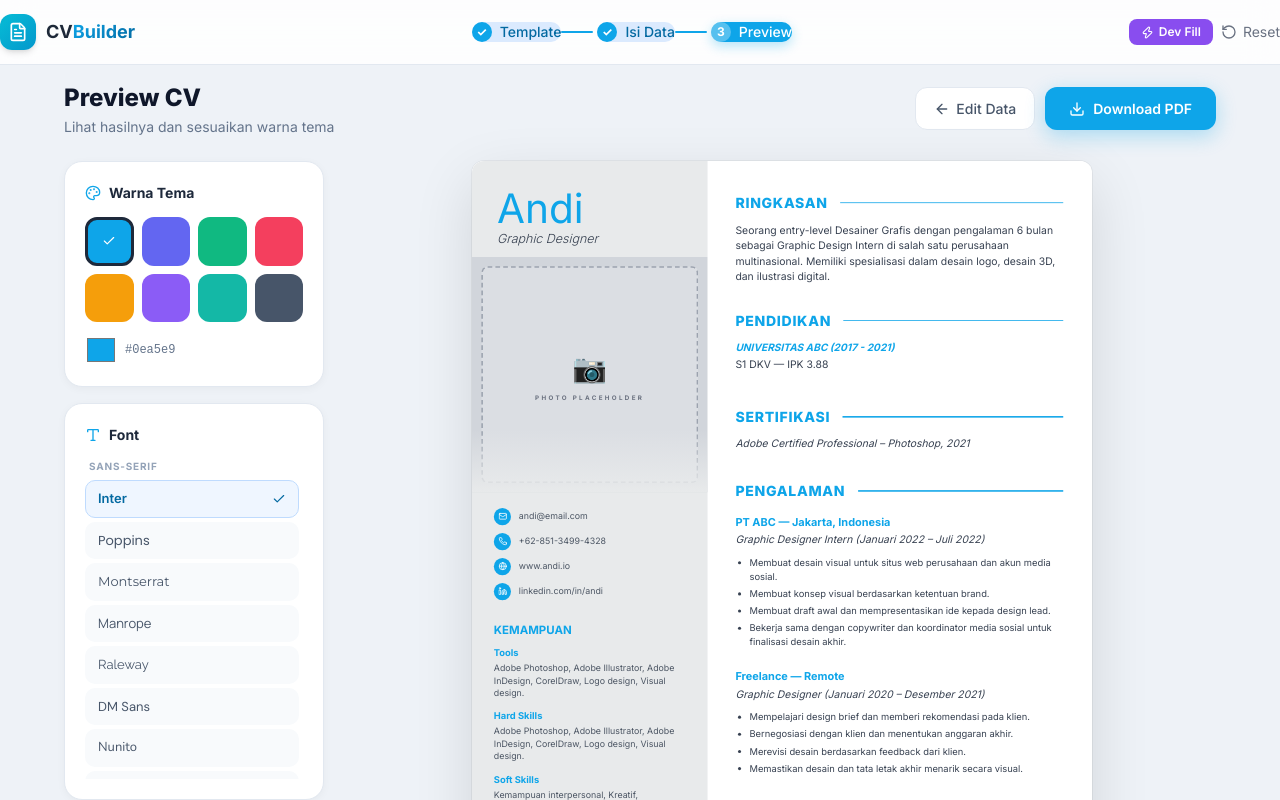
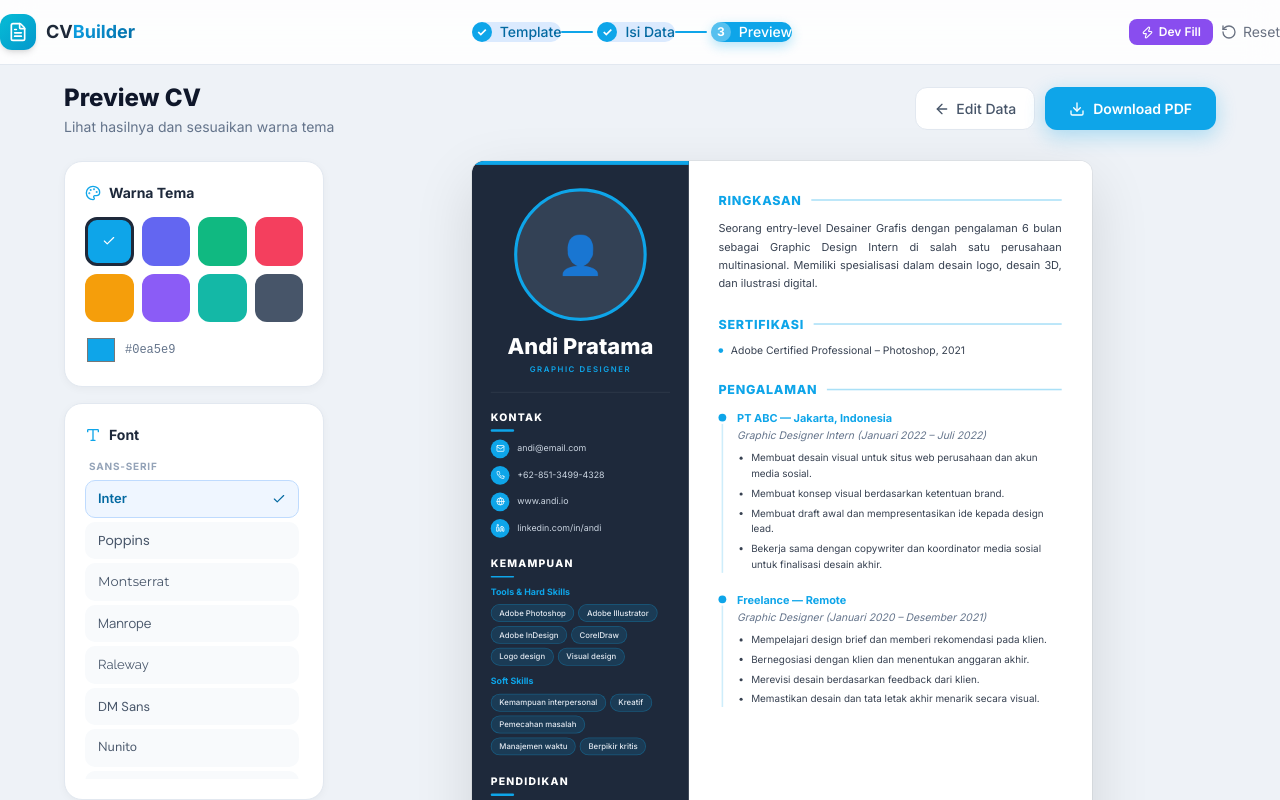
Before and after one commit to syahrulfitriadi/Web-CV-Maker, a React (Vite) app: page / in a window 1280 px wide. Both pictures are taken after a click on the button "Dev Fill". Shown: the top 800 px of the page. Built offline with nearby package versions, Linux system fonts and the light colour scheme; a web font is replaced by a local one.

Commit message:
feat: add ClassicTemplate component with dark sidebar and circular profile photo layout

```diff
--- a/src/templates/ClassicTemplate.jsx
+++ b/src/templates/ClassicTemplate.jsx
@@ -1,17 +1,19 @@
 /**
- * Classic Template — Exact port of Referensi CV 1 (code.html)
- * Sidebar: #E8EAEB, 38% width, p-10
- * Section title: flex + ::after line (replicated with div)
- * Name: text-6xl (#0077B6), title: italic font-light text-xl
- * Photo: aspect-square full width with gradient fade
- * Contact: circle icons, sidebar-text 8.5pt
- * Skills: sidebar-heading 11pt, sidebar-sub-heading 9pt
- * Main: flex-1 p-10 pt-12, section spacing space-y-10
- * Body text: 10pt #374151 line-height 1.5
+ * Classic Template — v4
+ * Dark sidebar, circular photo, better vertical space distribution
  */
 
 import { getPhotoStyle } from '../utils/photoStyle'
 import { getFontConfig, migrateFontId } from '../utils/fonts'
+
+function hexToRgba(hex, alpha) {
+  try {
+    const r = parseInt(hex.slice(1, 3), 16)
+    const g = parseInt(hex.slice(3, 5), 16)
+    const b = parseInt(hex.slice(5, 7), 16)
+    return `rgba(${r},${g},${b},${alpha})`
+  } catch { return `rgba(0,119,182,${alpha})` }
+}
 
 export default function ClassicTemplate({ data, themeColor = '#0077B6', fontFamily = 'inter' }) {
   const { personalInfo, summary, experience, education, skills, certifications } = data
@@ -19,68 +21,79 @@ export default function ClassicTemplate({ data, themeColor = '#0077B6', fontFami
   const fontCfg = getFontConfig(migrateFontId(fontFamily))
   const ff = fontCfg.body
 
+  const nameParts = (personalInfo.name || 'Nama').split(' ')
+  const firstName = nameParts[0]
+  const lastName = nameParts.slice(1).join(' ')
+
+  const sidebarBg = '#1e293b'
+  const sidebarText = '#cbd5e1'
+
   return (
     <div style={{
       width: '100%', height: '100%', display: 'flex',
       fontFamily: ff, background: 'white', overflow: 'hidden',
     }}>
-      {/* ═══════ LEFT SIDEBAR (w-[38%] bg-[#E8EAEB]) ═══════ */}
-      <aside style={{ width: '38%', background: '#E8EAEB', display: 'flex', flexDirection: 'column', flexShrink: 0 }}>
+      {/* ═══════ LEFT SIDEBAR ═══════ */}
+      <aside style={{
+        width: '35%', background: sidebarBg, display: 'flex',
+        flexDirection: 'column', flexShrink: 0, overflow: 'hidden',
+      }}>
+        {/* Accent top */}
+        <div style={{ height: 5, background: tc, flexShrink: 0 }} />
 
-        {/* Profile Header — p-10 pb-4 */}
-        <div style={{ padding: '32px 32px 12px' }}>
+        {/* Photo */}
+        <div style={{ padding: '30px 0 16px', display: 'flex', justifyContent: 'center', flexShrink: 0 }}>
+          {personalInfo.photoPreview ? (
+            <div style={{
+              width: 170, height: 170, borderRadius: '50%', overflow: 'hidden',
+              border: `4px solid ${tc}`, flexShrink: 0,
+              background: '#111', boxShadow: `0 0 0 3px ${hexToRgba(tc, 0.3)}`,
+            }}>
+              <img src={personalInfo.photoPreview} alt="Profile"
+                style={getPhotoStyle(personalInfo.photoCrop)}
+              />
+            </div>
+          ) : (
+            <div style={{
+              width: 170, height: 170, borderRadius: '50%',
+              border: `4px solid ${tc}`, background: '#334155',
+              display: 'flex', alignItems: 'center', justifyContent: 'center',
+            }}>
+              <span style={{ fontSize: 48, color: '#64748b' }}>👤</span>
+            </div>
+          )}
+        </div>
+
+        {/* Name + Title */}
+        <div style={{ padding: '0 24px 22px', textAlign: 'center', flexShrink: 0 }}>
           <h1 style={{
-            fontSize: 52, fontWeight: 400, color: tc,
-            lineHeight: 1.1, margin: 0, fontFamily: ff,
+            fontSize: 28, fontWeight: 800, color: '#ffffff',
+            lineHeight: 1.15, margin: 0, fontFamily: ff,
           }}>
-            {personalInfo.name ? personalInfo.name.split(' ')[0] : 'Nama'}
+            {firstName}{lastName && <> {lastName}</>}
           </h1>
           <p style={{
-            fontSize: 16, fontStyle: 'italic', fontWeight: 300,
-            color: '#374151', margin: '-2px 0 0',
+            fontSize: 10, fontWeight: 600, letterSpacing: '0.2em',
+            color: tc, margin: '6px 0 0', textTransform: 'uppercase',
           }}>
             {personalInfo.title || 'Jabatan / Posisi'}
           </p>
         </div>
 
-        {/* Photo — aspect-square, full width, gradient fade */}
-        <div style={{ position: 'relative', width: '100%', overflow: 'hidden' }}>
-          {personalInfo.photoPreview ? (
-            <div style={{ width: '100%', aspectRatio: '1/1', overflow: 'hidden', background: '#111' }}>
-              <img src={personalInfo.photoPreview} alt="Profile"
-                style={{ ...getPhotoStyle(personalInfo.photoCrop), display: 'block' }}
-              />
-            </div>
-          ) : (
-            <div style={{
-              width: '100%', aspectRatio: '1/1', background: '#D1D5DB',
-              position: 'relative', overflow: 'hidden',
-            }}>
-              <div style={{
-                position: 'absolute', inset: 12,
-                border: '2px dashed #9CA3AF', borderRadius: 8,
-                display: 'flex', flexDirection: 'column', alignItems: 'center', justifyContent: 'center',
-                background: 'rgba(229,231,235,0.5)',
-              }}>
-                <span style={{ fontSize: 36, color: '#6B7280', marginBottom: 6 }}>📷</span>
-                <span style={{ fontSize: 8, fontWeight: 700, color: '#6B7280', textTransform: 'uppercase', letterSpacing: 3 }}>
-                  Photo Placeholder
-                </span>
-              </div>
-            </div>
-          )}
-          <div style={{
-            position: 'absolute', bottom: 0, left: 0, right: 0, height: 80,
-            background: 'linear-gradient(to top, #E8EAEB, transparent)',
-            pointerEvents: 'none',
-          }} />
-        </div>
+        {/* Divider */}
+        <div style={{ height: 1, background: 'rgba(255,255,255,0.08)', margin: '0 24px', flexShrink: 0 }} />
 
-        {/* Sidebar Content — px-8 py-6 space-y-8 */}
-        <div style={{ padding: '20px 28px 24px', flex: 1, display: 'flex', flexDirection: 'column', gap: 28 }}>
+        {/* Sidebar content */}
+        <div style={{
+          padding: '22px 24px 28px', flex: 1,
+          display: 'flex', flexDirection: 'column',
+          gap: 24,
+          overflow: 'hidden',
+        }}>
 
-          {/* Contact Info */}
+          {/* KONTAK */}
           <section>
+            <SidebarHeading text="KONTAK" color={tc} />
             <ul style={{ listStyle: 'none', margin: 0, padding: 0, display: 'flex', flexDirection: 'column', gap: 10 }}>
               {[
                 { val: personalInfo.email, svg: emailSvg },
@@ -90,13 +103,13 @@ export default function ClassicTemplate({ data, themeColor = '#0077B6', fontFami
               ].filter(i => i.val).map((item, i) => (
                 <li key={i} style={{ display: 'flex', alignItems: 'center', gap: 10 }}>
                   <span style={{
-                    width: 22, height: 22, background: tc, borderRadius: '50%',
+                    width: 24, height: 24, background: tc, borderRadius: '50%',
                     display: 'flex', alignItems: 'center', justifyContent: 'center',
                     flexShrink: 0,
                   }}>
                     <item.svg />
                   </span>
-                  <span style={{ fontSize: '8.5pt', lineHeight: 1.4, color: '#4B5563', wordBreak: 'break-all' }}>
+                  <span style={{ fontSize: '8.5pt', lineHeight: 1.4, color: sidebarText, wordBreak: 'break-all' }}>
                     {item.val}
                   </span>
                 </li>
@@ -104,83 +117,109 @@ export default function ClassicTemplate({ data, themeColor = '#0077B6', fontFami
             </ul>
           </section>
 
-          {/* KEMAMPUAN — sidebar-heading 11pt */}
+          {/* KEMAMPUAN */}
           {(skills.hard.some(s => s) || skills.soft.some(s => s)) && (
             <section>
-              <h2 style={{
-                color: tc, fontWeight: 700, fontSize: '11pt',
-                marginBottom: 8, textTransform: 'uppercase',
-              }}>
-                KEMAMPUAN
-              </h2>
+              <SidebarHeading text="KEMAMPUAN" color={tc} />
 
               {skills.hard.some(s => s) && (
                 <div style={{ marginBottom: 12 }}>
-                  <h3 style={{ fontWeight: 700, color: tc, fontSize: '9pt', marginTop: 0, marginBottom: 4 }}>
-                    Tools
+                  <h3 style={{ fontWeight: 700, color: tc, fontSize: '8.5pt', marginTop: 0, marginBottom: 7 }}>
+                    Tools & Hard Skills
                   </h3>
-                  <p style={{ fontSize: '8.5pt', lineHeight: 1.4, color: '#4B5563', margin: 0 }}>
-                    {skills.hard.filter(s => s).join(', ')}.
-                  </p>
-                </div>
-              )}
-
-              {skills.hard.some(s => s) && (
-                <div style={{ marginBottom: 12 }}>
-                  <h3 style={{ fontWeight: 700, color: tc, fontSize: '9pt', marginTop: 10, marginBottom: 4 }}>
-                    Hard Skills
-                  </h3>
-                  <p style={{ fontSize: '8.5pt', lineHeight: 1.4, color: '#4B5563', margin: 0 }}>
-                    {skills.hard.filter(s => s).join(', ')}.
-                  </p>
+                  <div style={{ display: 'flex', flexWrap: 'wrap', gap: 5 }}>
+                    {skills.hard.filter(s => s).map((s, i) => (
+                      <span key={i} style={{
+                        display: 'inline-block', padding: '3px 10px',
+                        background: hexToRgba(tc, 0.15), color: '#e2e8f0',
+                        borderRadius: 20, fontSize: '7.5pt', fontWeight: 500,
+                        border: `1px solid ${hexToRgba(tc, 0.3)}`,
+                        lineHeight: 1.5,
+                      }}>
+                        {s}
+                      </span>
+                    ))}
+                  </div>
                 </div>
               )}
 
               {skills.soft.some(s => s) && (
                 <div>
-                  <h3 style={{ fontWeight: 700, color: tc, fontSize: '9pt', marginTop: 10, marginBottom: 4 }}>
+                  <h3 style={{ fontWeight: 700, color: tc, fontSize: '8.5pt', marginTop: 4, marginBottom: 7 }}>
                     Soft Skills
                   </h3>
-                  <p style={{ fontSize: '8.5pt', lineHeight: 1.4, color: '#4B5563', margin: 0 }}>
-                    {skills.soft.filter(s => s).join(', ')}.
-                  </p>
+                  <div style={{ display: 'flex', flexWrap: 'wrap', gap: 5 }}>
+                    {skills.soft.filter(s => s).map((s, i) => (
+                      <span key={i} style={{
+                        display: 'inline-block', padding: '3px 10px',
+                        background: hexToRgba(tc, 0.15), color: '#e2e8f0',
+                        borderRadius: 20, fontSize: '7.5pt', fontWeight: 500,
+                        border: `1px solid ${hexToRgba(tc, 0.3)}`,
+                        lineHeight: 1.5,
+                      }}>
+                        {s}
+                      </span>
+                    ))}
+                  </div>
                 </div>
               )}
             </section>
           )}
+
+          {/* PENDIDIKAN */}
+          {education.some(e => e.institution) && (
+            <section>
+              <SidebarHeading text="PENDIDIKAN" color={tc} />
+              {education.filter(e => e.institution).map((edu, i) => (
+                <div key={i} style={{ marginBottom: 10 }}>
+                  <p style={{ fontWeight: 700, fontSize: '9pt', color: '#ffffff', margin: '0 0 2px' }}>
+                    {edu.institution}
+                  </p>
+                  <p style={{ fontSize: '8.5pt', color: sidebarText, margin: '0 0 1px' }}>
+                    {edu.degree}{edu.field ? ` ${edu.field}` : ''}
+                    {edu.gpa ? ` — IPK ${edu.gpa}` : ''}
+                  </p>
+                  {edu.startDate && (
+                    <p style={{ fontSize: '8pt', color: '#64748b', margin: 0 }}>
+                      {edu.startDate} – {edu.endDate || 'Sekarang'}
+                    </p>
+                  )}
+                </div>
+              ))}
+            </section>
+          )}
         </div>
+
+        {/* Bottom accent */}
+        <div style={{ height: 5, background: tc, flexShrink: 0 }} />
       </aside>
 
-      {/* ═══════ MAIN CONTENT (flex-1 p-10 pt-12 space-y-10) ═══════ */}
+      {/* ═══════ MAIN CONTENT ═══════ */}
       <main style={{
-        flex: 1, padding: '40px 36px',
-        display: 'flex', flexDirection: 'column', gap: 32,
+        flex: 1, padding: '38px 38px',
+        display: 'flex', flexDirection: 'column',
         overflow: 'hidden',
       }}>
         {/* RINGKASAN */}
         {summary && (
-          <section>
+          <section style={{ marginBottom: 28 }}>
             <SectionTitle text="RINGKASAN" color={tc} />
-            <p style={{ fontSize: '10pt', lineHeight: 1.5, color: '#374151', marginTop: 12 }}>
+            <p style={{ fontSize: '10.5pt', lineHeight: 1.7, color: '#374151', margin: '12px 0 0', textAlign: 'justify' }}>
               {summary}
             </p>
           </section>
         )}
 
-        {/* PENDIDIKAN */}
-        {education.some(e => e.institution) && (
-          <section>
-            <SectionTitle text="PENDIDIKAN" color={tc} />
-            <div style={{ marginTop: 12 }}>
-              {education.filter(e => e.institution).map((edu, i) => (
-                <div key={i} style={{ marginBottom: 10 }}>
-                  <h3 style={{ color: tc, fontWeight: 700, fontStyle: 'italic', fontSize: 13, margin: 0 }}>
-                    {edu.institution.toUpperCase()}
-                    {edu.startDate && ` (${edu.startDate} - ${edu.endDate || 'Sekarang'})`}
-                  </h3>
-                  <p style={{ fontSize: '10pt', color: '#374151', margin: '3px 0 0' }}>
-                    {edu.degree}{edu.field ? ` ${edu.field}` : ''}
-                    {edu.gpa ? ` — IPK ${edu.gpa}` : ''}
+        {/* SERTIFIKASI */}
+        {certifications.some(c => c) && (
+          <section style={{ marginBottom: 28 }}>
+            <SectionTitle text="SERTIFIKASI" color={tc} />
+            <div style={{ marginTop: 12, display: 'flex', flexDirection: 'column', gap: 6 }}>
+              {certifications.filter(c => c).map((cert, i) => (
+                <div key={i} style={{ display: 'flex', alignItems: 'center', gap: 10 }}>
+                  <span style={{ width: 6, height: 6, borderRadius: '50%', background: tc, flexShrink: 0 }} />
+                  <p style={{ fontSize: '10pt', color: '#374151', margin: 0 }}>
+                    {cert}
                   </p>
                 </div>
               ))}
@@ -188,41 +227,39 @@ export default function ClassicTemplate({ data, themeColor = '#0077B6', fontFami
           </section>
         )}
 
-        {/* SERTIFIKASI */}
-        {certifications.some(c => c) && (
-          <section>
-            <SectionTitle text="SERTIFIKASI" color={tc} />
-            <div style={{ marginTop: 12 }}>
-              {certifications.filter(c => c).map((cert, i) => (
-                <p key={i} style={{ fontSize: '10pt', color: '#374151', fontStyle: 'italic', margin: '0 0 4px' }}>
-                  {cert}
-                </p>
-              ))}
-            </div>
-          </section>
-        )}
-
-        {/* PENGALAMAN */}
+        {/* PENGALAMAN — flex:1 fills remaining space */}
         {experience.some(e => e.company || e.role) && (
-          <section>
+          <section style={{ flex: 1, display: 'flex', flexDirection: 'column' }}>
             <SectionTitle text="PENGALAMAN" color={tc} />
-            <div style={{ marginTop: 16, display: 'flex', flexDirection: 'column', gap: 24 }}>
+            <div style={{
+              marginTop: 14, flex: 1,
+              display: 'flex', flexDirection: 'column',
+              justifyContent: 'flex-start', gap: 24,
+            }}>
               {experience.filter(e => e.company || e.role).map((exp, i) => (
-                <div key={i}>
-                  <h3 style={{ color: tc, fontWeight: 700, fontSize: 14, margin: '0 0 3px' }}>
-                    {exp.company}{exp.location ? ` — ${exp.location}` : ''}
-                  </h3>
-                  <p style={{ fontSize: '10pt', fontStyle: 'italic', color: '#374151', margin: '0 0 10px' }}>
-                    {exp.role}
-                    {exp.startDate && ` (${exp.startDate} – ${exp.current ? 'Sekarang' : exp.endDate || ''})`}
-                  </p>
-                  <ul style={{ listStyleType: 'disc', margin: 0, paddingLeft: 18, display: 'flex', flexDirection: 'column', gap: 4 }}>
-                    {exp.bullets?.filter(b => b).map((b, j) => (
-                      <li key={j} style={{ fontSize: '9pt', lineHeight: 1.5, color: '#374151' }}>
-                        {b}
-                      </li>
-                    ))}
-                  </ul>
+                <div key={i} style={{ display: 'flex', gap: 14 }}>
+                  {/* Timeline */}
+                  <div style={{ display: 'flex', flexDirection: 'column', alignItems: 'center', flexShrink: 0, paddingTop: 5 }}>
+                    <div style={{ width: 10, height: 10, borderRadius: '50%', background: tc, flexShrink: 0 }} />
+                    <div style={{ width: 2, flex: 1, background: hexToRgba(tc, 0.2), marginTop: 3 }} />
+                  </div>
+                  {/* Content */}
+                  <div style={{ flex: 1 }}>
+                    <h3 style={{ color: tc, fontWeight: 700, fontSize: 14, margin: '0 0 3px' }}>
+                      {exp.company}{exp.location ? ` — ${exp.location}` : ''}
+                    </h3>
+                    <p style={{ fontSize: '10pt', fontStyle: 'italic', color: '#64748b', margin: '0 0 8px' }}>
+                      {exp.role}
+                      {exp.startDate && ` (${exp.startDate} – ${exp.current ? 'Sekarang' : exp.endDate || ''})`}
+                    </p>
+                    <ul style={{ listStyleType: 'disc', margin: 0, paddingLeft: 18, display: 'flex', flexDirection: 'column', gap: 5 }}>
+                      {exp.bullets?.filter(b => b).map((b, j) => (
+                        <li key={j} style={{ fontSize: '9.5pt', lineHeight: 1.6, color: '#374151' }}>
+                          {b}
+                        </li>
+                      ))}
+                    </ul>
+                  </div>
                 </div>
               ))}
             </div>
@@ -233,25 +270,39 @@ export default function ClassicTemplate({ data, themeColor = '#0077B6', fontFami
   )
 }
 
-/**
- * Section title with flex ::after line — matches .section-title::after from HTML
- */
+/* ─── Sidebar heading ─── */
+function SidebarHeading({ text, color }) {
+  return (
+    <div style={{ marginBottom: 10 }}>
+      <h2 style={{
+        color: '#ffffff', fontWeight: 800, fontSize: '10pt',
+        textTransform: 'uppercase', letterSpacing: '0.12em',
+        margin: 0,
+      }}>
+        {text}
+      </h2>
+      <div style={{ width: 30, height: 2.5, background: color, borderRadius: 2, marginTop: 5 }} />
+    </div>
+  )
+}
+
+/* ─── Section title (main content) ─── */
 function SectionTitle({ text, color }) {
   return (
-    <div style={{ display: 'flex', alignItems: 'center', gap: 16 }}>
+    <div style={{ display: 'flex', alignItems: 'center', gap: 12 }}>
       <h2 style={{
-        fontSize: 18, fontWeight: 800, color,
-        textTransform: 'uppercase', letterSpacing: '0.05em',
+        fontSize: 16, fontWeight: 800, color,
+        textTransform: 'uppercase', letterSpacing: '0.06em',
         margin: 0, whiteSpace: 'nowrap',
       }}>
         {text}
       </h2>
-      <div style={{ flexGrow: 1, height: 1.5, background: color }} />
+      <div style={{ flexGrow: 1, height: 1.5, background: color, opacity: 0.35 }} />
     </div>
   )
 }
 
-/* ─── Modern SVG Icons (stroke-style, Lucide-inspired) ─── */
+/* ─── SVG Icons ─── */
 function emailSvg() {
   return (
     <svg width="11" height="11" viewBox="0 0 24 24" fill="none" stroke="white" strokeWidth="2.2" strokeLinecap="round" strokeLinejoin="round">
```
